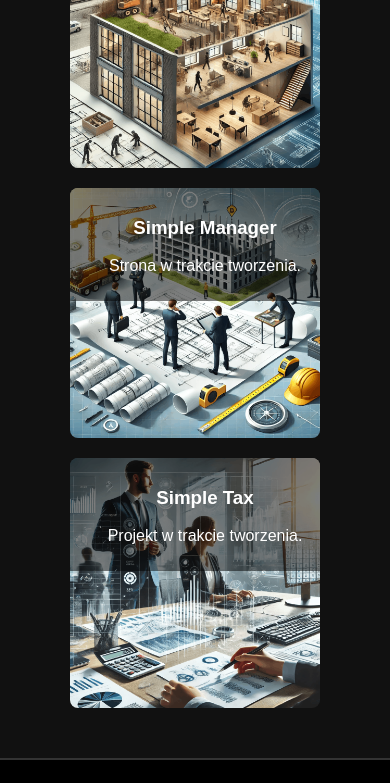
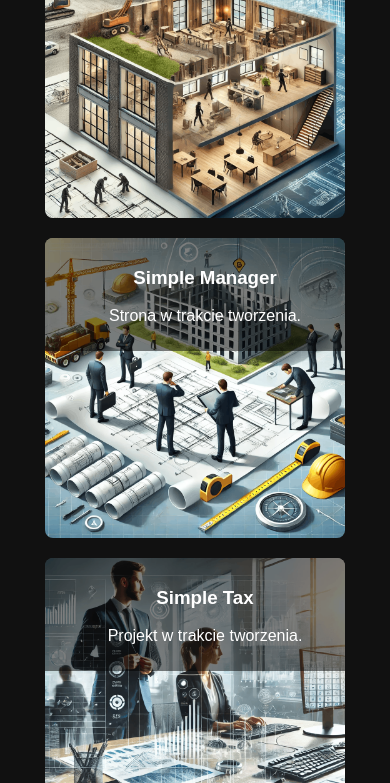
Before and after one commit to Outseen21/simpleflatstart, a plain HTML site: page index.html in a window 390 px wide. Shown: the part 209-992 px from the top of the page. Drawn offline with Linux system fonts and the light colour scheme.

Commit message:
dsdsadsa

```diff
--- a/style.css
+++ b/style.css
@@ -171,8 +171,8 @@ body {
         display: flex !important; /* Wymuszenie widoczności */
         align-items: center;
         justify-content: center;
-        height: 250px !important;
-        min-height: 250px !important;
+        height: 300px !important;
+        min-height: 300px !important;
         width: 100%;
         border: 2px  !important; /* Obramowanie do testowania */
         position: relative !important;
```
